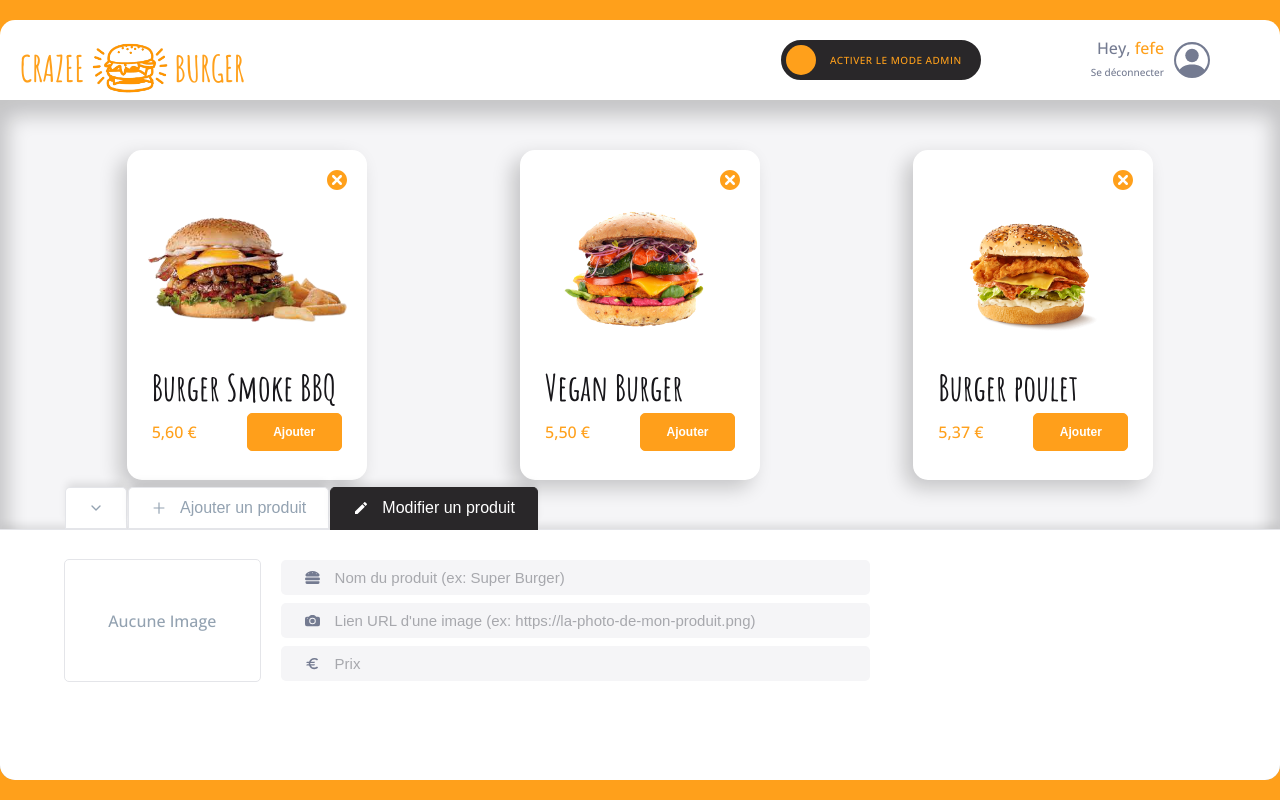
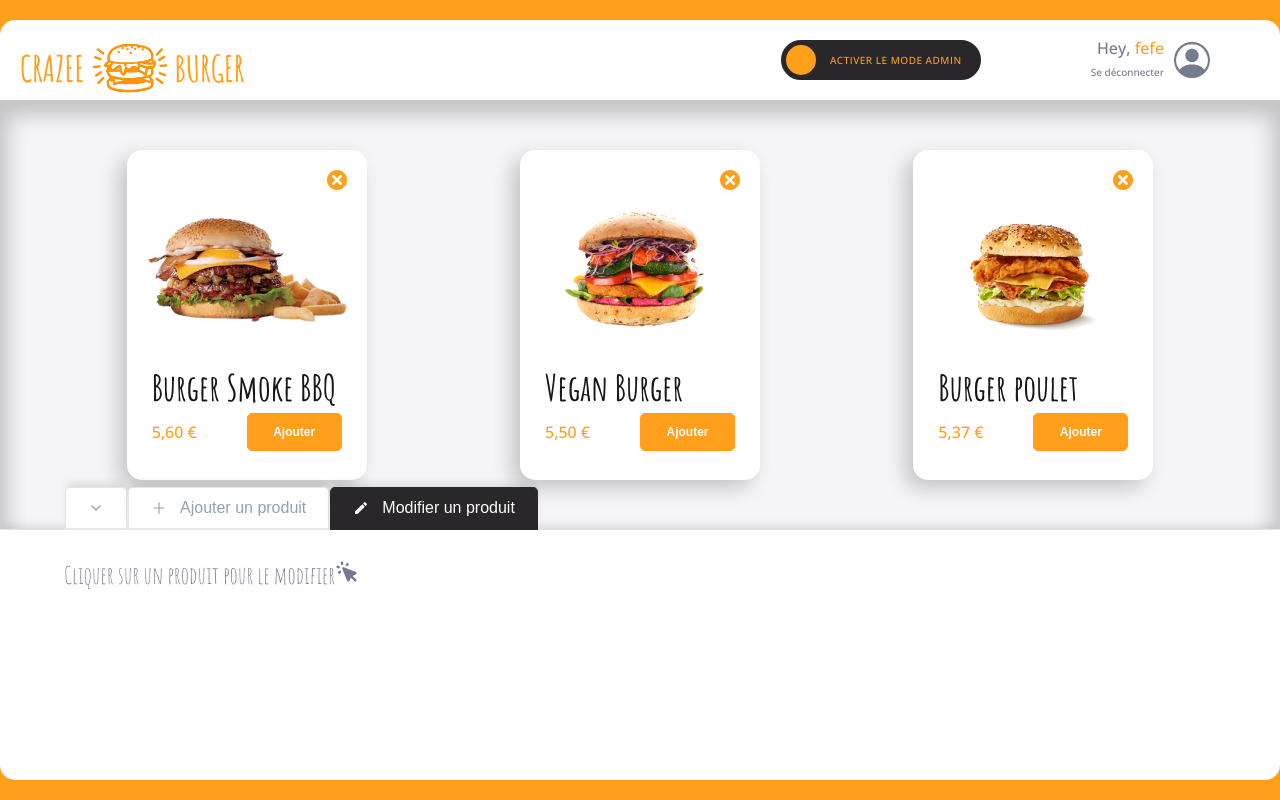
Before and after one commit to thomasdelafosse/Crazee-burger, a React (Vite) app: page /order/1 in a window 1280 px wide. Built offline with nearby package versions, Linux system fonts and the light colour scheme.

Commit message:
💄 🔥 F09: ADMIN > EditForm > remove dead code / Add HintMessage

```diff
--- a/src/Components/pages/order/Admin/AdminPanel/EditForm.jsx
+++ b/src/Components/pages/order/Admin/AdminPanel/EditForm.jsx
@@ -1,60 +1,17 @@
 import styled from "styled-components";
-import { theme } from "../../../../../theme";
-import { HiCursorClick } from "react-icons/hi";
-import { useContext } from "react";
-import OrderContext from "../../../../../context/OrderContext";
-import TextInput from "../../../../reusable-ui/TextInput";
-import { getInputTextsConfig } from "./InputTextConfig";
-import ImagePreview from "./ImagePreview";
+import HintMessage from "./HintMessage";
 
 export default function EditForm() {
-  const { inputBaliseRef, newProduct, setNewProduct } =
-    useContext(OrderContext);
-
-  const inputTexts = getInputTextsConfig(newProduct);
-
-  const handleChange = () => {
-    // inputComposantRef.current.focus();
-  };
-
   return (
     <div>
       <EditFormStyled>
-        {/* Cliquer sur un produit pour le modifier
-        <HiCursorClick /> */}
-        {/* <input ref={inputBaliseRef} type="text" placeholder="nom"></input>
-        <input type="text" placeholder="image"></input>
-        <input type="text" placeholder="prix"></input> */}
-        <ImagePreview
-          imageSource={newProduct.imageSource}
-          title={newProduct.title}
-        />
-        <div className="input-fields">
-          {inputTexts.map((input) => (
-            <TextInput
-              {...input}
-              ref={inputBaliseRef}
-              key={input.id}
-              onChange={handleChange}
-              version="minimalist"
-            />
-          ))}
-        </div>
+        <HintMessage />
       </EditFormStyled>
     </div>
   );
 }
 
 const EditFormStyled = styled.form`
-  /* font-family: "Amatic SC", cursive;
-  width: 400px;
-  color: ${theme.colors.greyBlue};
-  font-size: 24px;
-  font-weight: 400;
-  line-height: 30px;
-  letter-spacing: 0em;
-  text-align: left; */
-
   display: grid;
   grid-template-columns: 1fr 3fr;
   grid-template-rows: repeat(4, 1fr);
--- /dev/null
+++ b/src/Components/pages/order/Admin/AdminPanel/HintMessage.jsx
@@ -0,0 +1,23 @@
+import { HiCursorClick } from "react-icons/hi";
+import styled from "styled-components";
+import { theme } from "../../../../../theme";
+
+export default function HintMessage() {
+  return (
+    <HintMessageStyled>
+      Cliquer sur un produit pour le modifier
+      <HiCursorClick />
+    </HintMessageStyled>
+  );
+}
+
+const HintMessageStyled = styled.div`
+  font-family: "Amatic SC", cursive;
+  width: 400px;
+  color: ${theme.colors.greyBlue};
+  font-size: 24px;
+  font-weight: 400;
+  line-height: 30px;
+  letter-spacing: 0em;
+  text-align: left;
+`;
```
